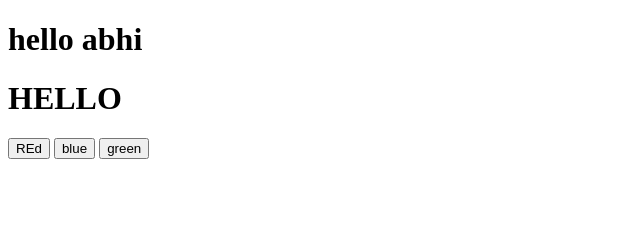
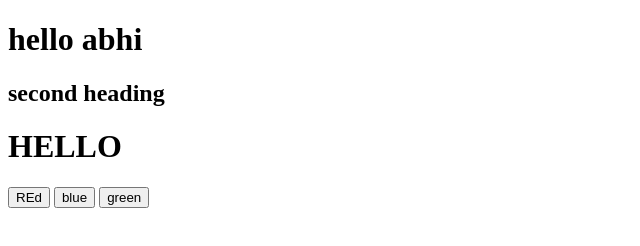
Before and after one commit to User000094/chatbox, a plain HTML site: page second.html in a window 1280 px wide. Shown: the whole page, without its empty margins (0-640 px from the left). Drawn offline with Linux system fonts and the light colour scheme.

Commit message:
added second.html

```diff
--- a/second.html
+++ b/second.html
@@ -17,6 +17,7 @@ document.querySelectorAll('button').forEach (function(button){
 </head>
 <body>
 <h1>hello abhi<h1>
+    <h2> second heading<h2>
     <h1 id="heading"> HELLO </h1>
     <button data-color="red">REd</button>
     <button data-color="blue">blue</button>
```
